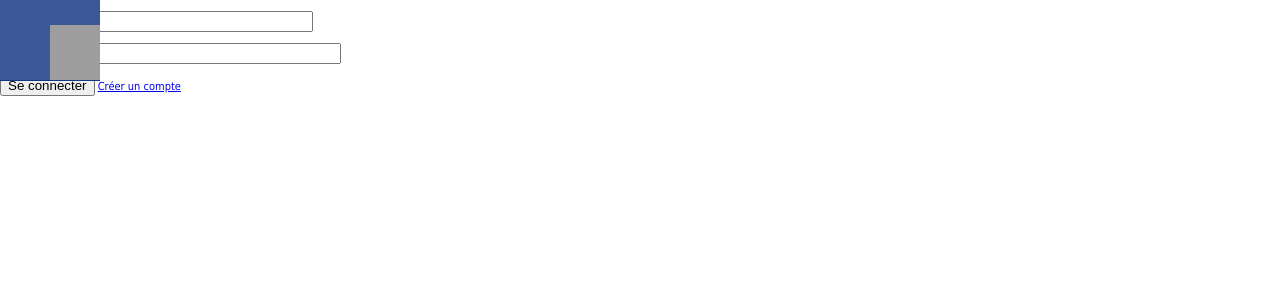
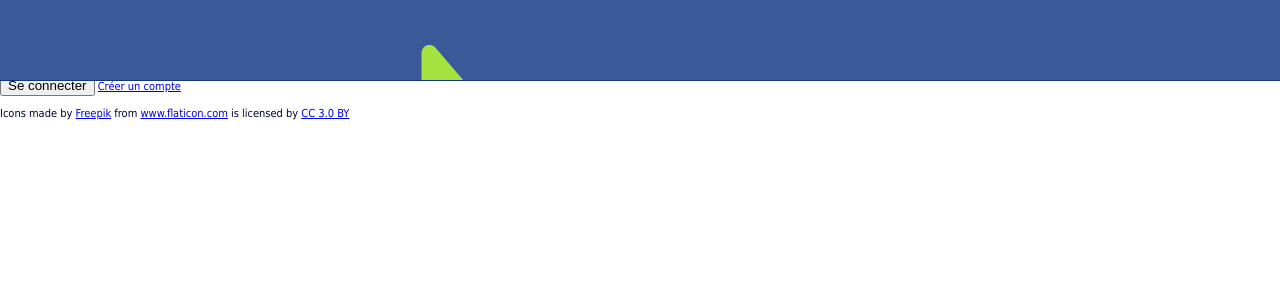
Before and after one commit to ben21/social_network, a Django app: page / in a window 1280 px wide. Shown: the top 300 px of the page. Run offline with Django 3.2, Linux system fonts and the light colour scheme; grey boxes are pictures that could not be loaded.

Commit message:
added a fake logo

```diff
--- a/static/css/style.css
+++ b/static/css/style.css
@@ -3,7 +3,7 @@ header {
     left: 0;
     top: 0;
     height: 80px;
-    width: 100px;
+    width: 100%;
     background: #3b5998 url('../img/logo.png') no-repeat 50px 25px;
     border-bottom: 1px solid #133783;
 }
--- a/templates/base.html
+++ b/templates/base.html
@@ -12,5 +12,6 @@
             <section id="content">
                 {% block content %}{% endblock %}
             </section>
+            <div>Icons made by <a href="https://www.flaticon.com/authors/freepik" title="Freepik">Freepik</a> from <a href="https://www.flaticon.com/" 		    title="Flaticon">www.flaticon.com</a> is licensed by <a href="http://creativecommons.org/licenses/by/3.0/" 		    title="Creative Commons BY 3.0" target="_blank">CC 3.0 BY</a></div>
         </body>
     </html>
```
Also changed, not shown: static/img/logo.png (added).
